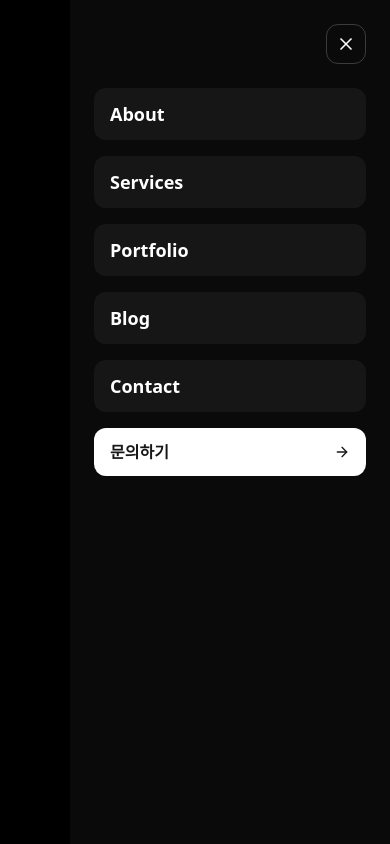
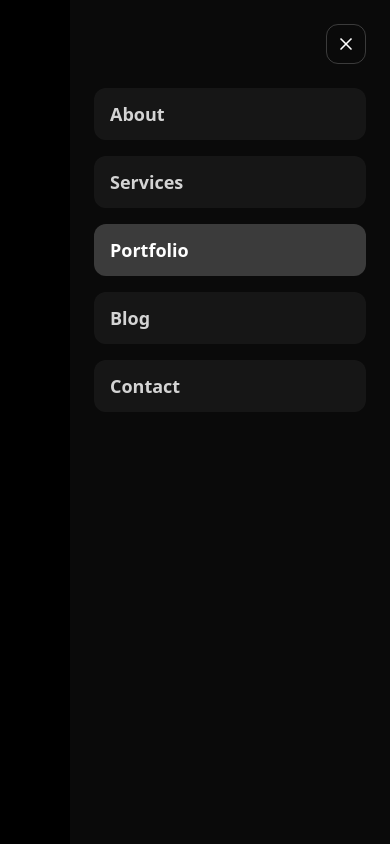
Before and after one commit to oz-kangkangparks/kangkangparks, a Next.js app: page /portfolio in a window 390 px wide. Both pictures are taken after a click on the button 346 px from the left and 36 px from the top of the page. Shown: the top 844 px of the page. Built offline with nearby package versions, Linux system fonts and the light colour scheme.

Commit message:
Modify : 모바일 헤더 카테고리 css 추가

```diff
--- a/components/Header.tsx
+++ b/components/Header.tsx
@@ -123,6 +123,7 @@ function MobileMenu({
     onClose: () => void;
 }) {
     const [mounted, setMounted] = useState(false);
+    const pathname = usePathname();
 
     useEffect(() => {
         setMounted(true);
@@ -161,27 +162,24 @@ function MobileMenu({
                             </button>
                         </div>
                         <ul className="space-y-4 text-lg font-semibold text-white">
-                            {NAV_ITEMS.map((item) => (
+                            {NAV_ITEMS.map((item) => {
+                                const isActive = pathname === item.href;
+                                return (
                                     <li key={item.href}>
                                         <Link
                                             href={item.href}
-                                        className="block rounded-xl bg-white/5 px-4 py-3 transition hover:bg-white/10"
+                                            className={`block rounded-xl px-4 py-3 transition ${
+                                                isActive
+                                                    ? "bg-white/20 text-white"
+                                                    : "bg-white/5 hover:bg-white/10 text-neutral-300"
+                                            }`}
                                             onClick={onClose}
                                         >
                                             {item.label}
                                         </Link>
                                     </li>
-                            ))}
-                            <li>
-                                <Link
-                                    href="/contact"
-                                    className="flex items-center justify-between rounded-xl bg-white px-4 py-3 text-base font-semibold text-neutral-900"
-                                    onClick={onClose}
-                                >
-                                    문의하기
-                                    <ArrowRight className="h-4 w-4" />
-                                </Link>
-                            </li>
+                                );
+                            })}
                         </ul>
                     </motion.nav>
                 </>
```
Lines whose indentation alone changed are shown as unchanged.
